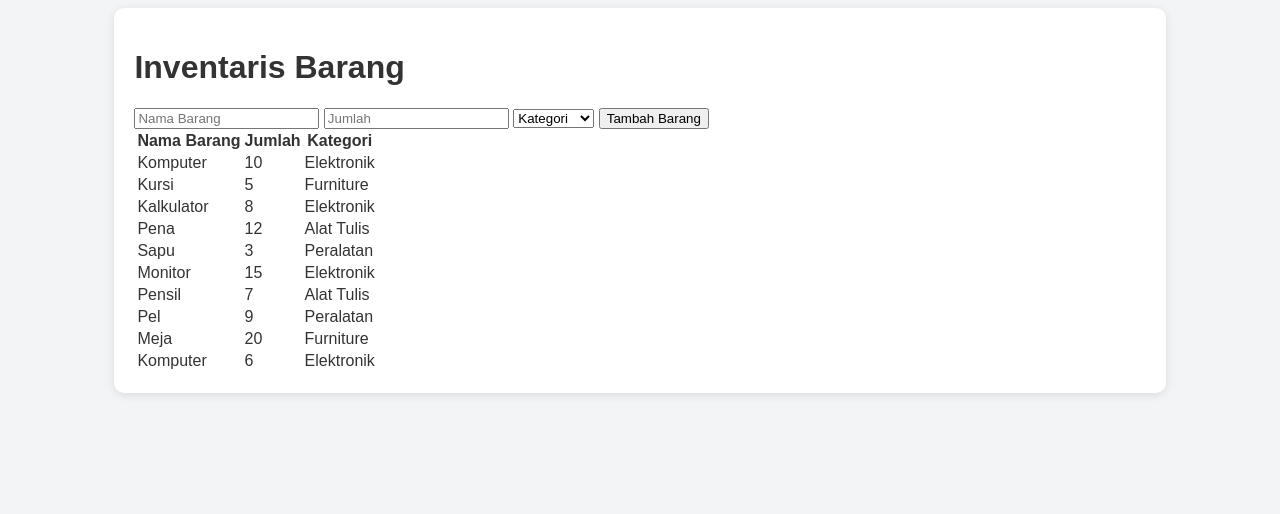
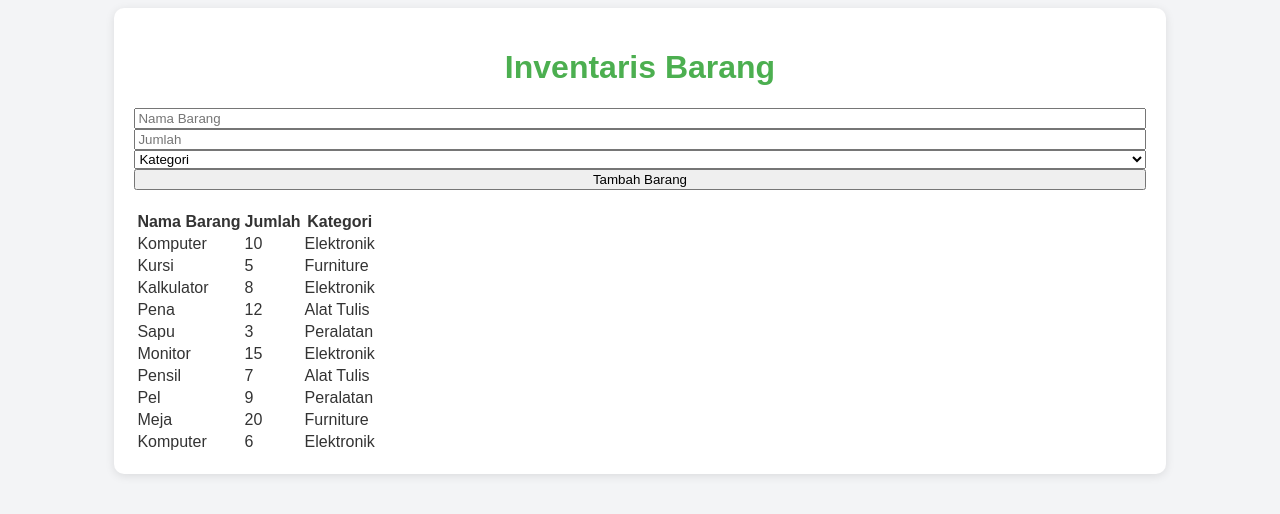
Before and after one commit to StevanyAngel/StevanyAngel-latihan-css, a plain HTML site: page index.html in a window 1280 px wide. Drawn offline with Linux system fonts and the light colour scheme.

Commit message:
Design judul dan form

```diff
--- a/style.css
+++ b/style.css
@@ -12,3 +12,14 @@ body {
     border-radius: 10px;
     box-shadow: 0 2px 10px rgba(0,0,0,0.1);
 }
+
+h1 {
+    text-align: center;
+    color: #4CAF50;
+}
+
+form {
+    display: flex;
+    flex-direction: column;
+    margin-bottom: 20px;
+}
```
